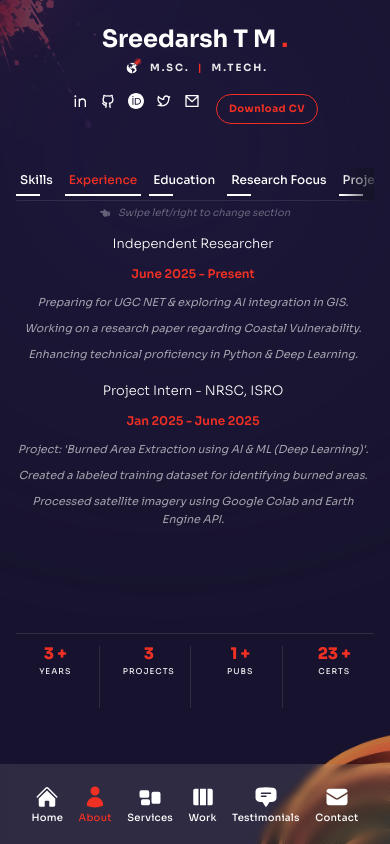
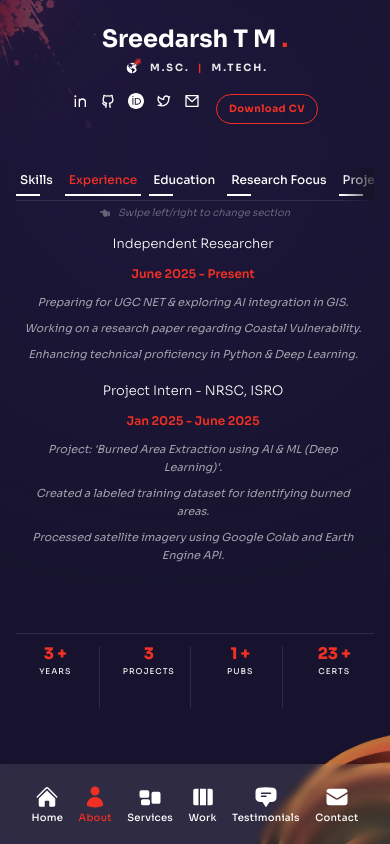
Before and after one commit to tmSreedarsh/modern-portfolio, a Next.js app: page /about in a window 390 px wide. Both pictures are taken after a click on the button "Experience". Built offline with nearby package versions, Linux system fonts and the light colour scheme.

Commit message:
Fix About mobile content clipping in project-to-certification sections

```diff
--- a/pages/about/index.jsx
+++ b/pages/about/index.jsx
@@ -211,6 +211,7 @@ const About = () => {
   const [index, setIndex] = useState(0);
   const touchStart = useRef({ x: 0, y: 0, ignoreSwipe: false });
   const tabRefs = useRef([]);
+  const contentScrollRef = useRef(null);
 
   const goNextSection = () => {
     setIndex((prev) => Math.min(prev + 1, aboutData.length - 1));
@@ -259,6 +260,11 @@ const About = () => {
         inline: "center",
         block: "nearest",
       });
+    }
+
+    // Keep every section consistent: start at top when switching tabs.
+    if (contentScrollRef.current) {
+      contentScrollRef.current.scrollTo({ top: 0, behavior: "auto" });
     }
   }, [index]);
 
@@ -314,7 +320,8 @@ const About = () => {
             {/* SCROLLABLE LIST AREA */}
             {/* This div handles the scrolling. The counters below are OUTSIDE this div. */}
             <div
-                className="flex-1 overflow-y-auto no-scrollbar pr-1 sm:pr-2 pb-2 sm:pb-4 touch-pan-y"
+                ref={contentScrollRef}
+                className="flex-1 overflow-y-auto overflow-x-hidden no-scrollbar pr-1 sm:pr-2 pb-2 sm:pb-4 touch-pan-y"
                 onTouchStart={handleTouchStart}
                 onTouchEnd={handleTouchEnd}
             >
@@ -323,7 +330,7 @@ const About = () => {
                     initial={{ opacity: 0, y: 10 }}
                     animate={{ opacity: 1, y: 0 }}
                     transition={{ duration: 0.3 }}
-                    className="flex flex-col gap-y-4 items-center xl:items-start"
+                    className="flex w-full flex-col gap-y-4 items-center xl:items-start"
                 >
                     {/* TABLE LOGIC */}
                     {aboutData[index].title === 'Education' ? (
@@ -359,16 +366,16 @@ const About = () => {
                         aboutData[index].info.map((item, itemI) => (
                             <div
                                 key={itemI}
-                                className="w-full flex flex-col lg:flex-row lg:items-start gap-y-2 lg:gap-x-6 text-center lg:text-left text-white/70"
+                                className="w-full min-w-0 flex flex-col lg:flex-row lg:items-start gap-y-2 lg:gap-x-6 text-center lg:text-left text-white/70"
                             >
                                 <div className="font-light mb-1 lg:mb-0 text-white lg:min-w-[180px] font-bold text-[13px] sm:text-[14px] md:text-[15px]">
                                     {item.title}
                                 </div>
 
-                                <div className="flex flex-col items-center lg:items-start w-full">
+                                <div className="flex flex-col items-stretch lg:items-start w-full min-w-0">
                                     <div className="flex flex-col lg:flex-row gap-x-2 items-center mb-1">
                                         <div className="hidden lg:flex text-white/40">-</div>
-                                        <div className="lg:hidden mb-1 text-accent font-semibold text-xs">{item.stage}</div>
+                                        <div className="lg:hidden mb-1 text-accent font-semibold text-xs w-full break-words">{item.stage}</div>
 
                                         <div className="flex flex-wrap gap-x-4 justify-center lg:justify-start">
                                             {item.icons?.map((Icon, iconI) => (
@@ -381,7 +388,7 @@ const About = () => {
                                     </div>
 
                                     {item.description && (
-                                        <ul className="text-[11px] sm:text-xs md:text-sm text-white/60 italic list-none lg:list-disc lg:pl-5 space-y-2 mt-1 leading-relaxed text-center lg:text-left">
+                                        <ul className="w-full max-w-full px-2 sm:px-0 text-[11px] sm:text-xs md:text-sm text-white/60 italic list-none lg:list-disc lg:pl-5 space-y-2 mt-1 leading-relaxed text-center lg:text-left break-words">
                                             {item.description.map((desc, i) => (
                                                 <li key={i}>{desc}</li>
                                             ))}
```
